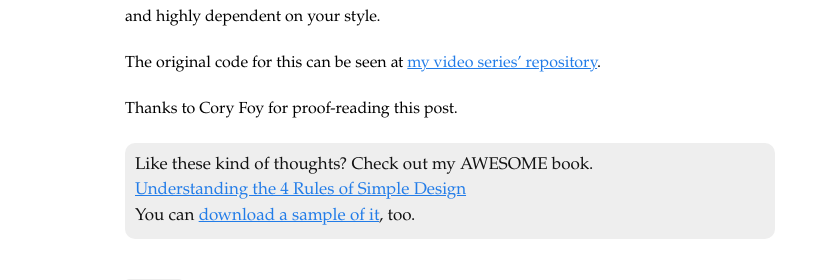
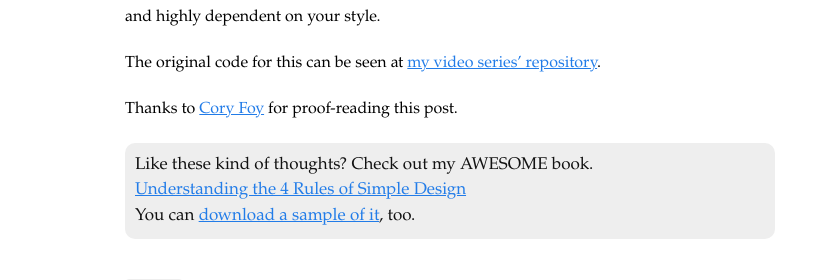
Before and after one commit to coreyhaines/coreyhaines.github.io, a Jekyll site: the page built from _posts/2014-05-18-four-second-tests.markdown, in a window 1280 px wide and 900 px high, scrolled down 3003 px. Shown: the part 506-786 px from the top of the window, without its empty margins (0-823 px from the left). Built offline with Jekyll 4.4.1, drawn with Linux system fonts in a browser that asks for light colours; nearby versions of some CDN libraries; Markdown is read by kramdown in place of the engine named in the settings; comment, search, counter and statistics services are not loaded; part of the change alters nothing that is shown; grey boxes are pictures that could not be loaded.

```diff
--- a/_posts/2014-05-18-four-second-tests.markdown
+++ b/_posts/2014-05-18-four-second-tests.markdown
@@ -57,4 +57,4 @@ The four-second test run is obviously okay for some people, but I prefer to keep
 The original code for this can be seen at <a href="https://github.com/coreyhaines/bawch">my video series' repository</a>.
 
 
-Thanks to Cory Foy for proof-reading this post.
+Thanks to <a href="https://twitter.com/cory_foy">Cory Foy</a> for proof-reading this post.
```
